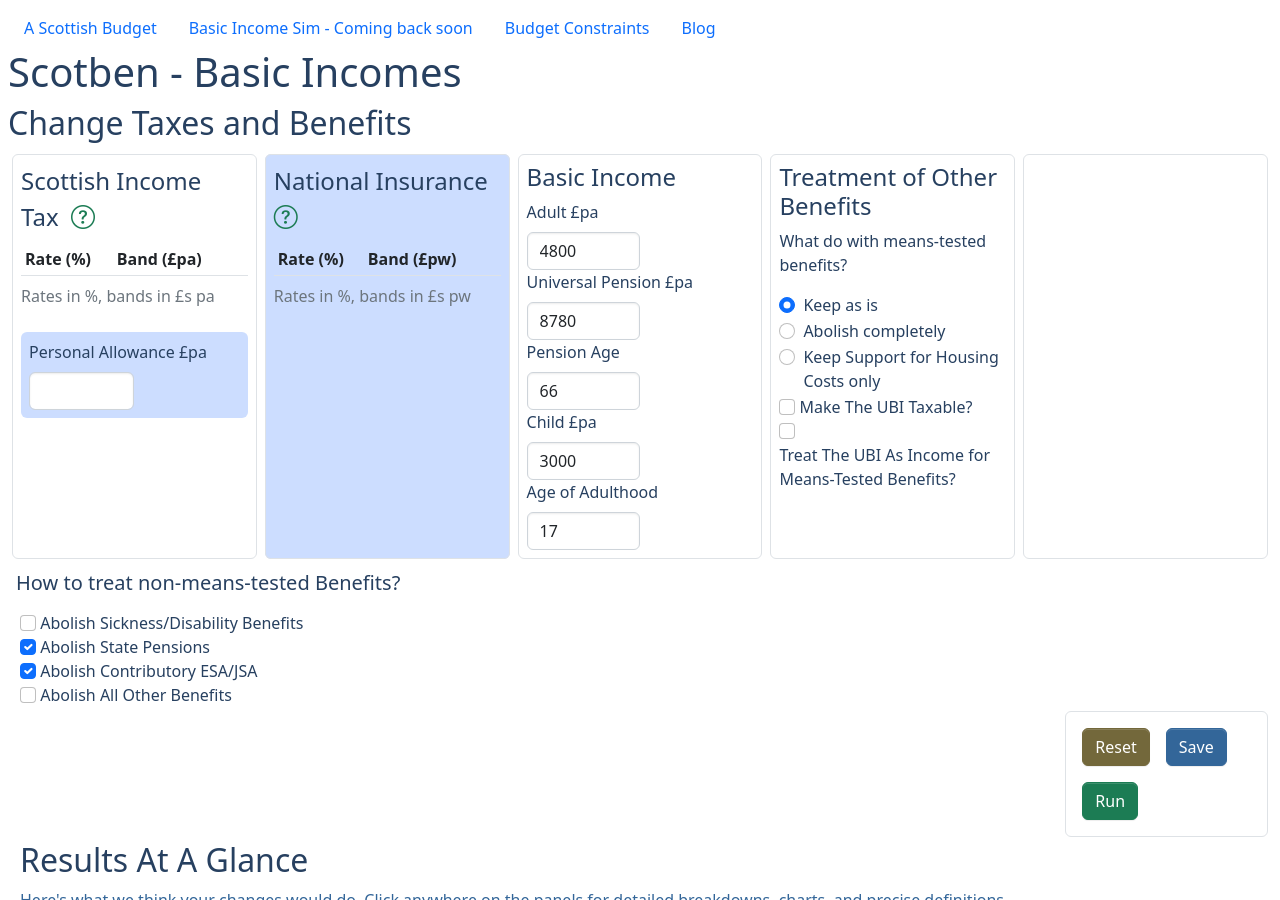
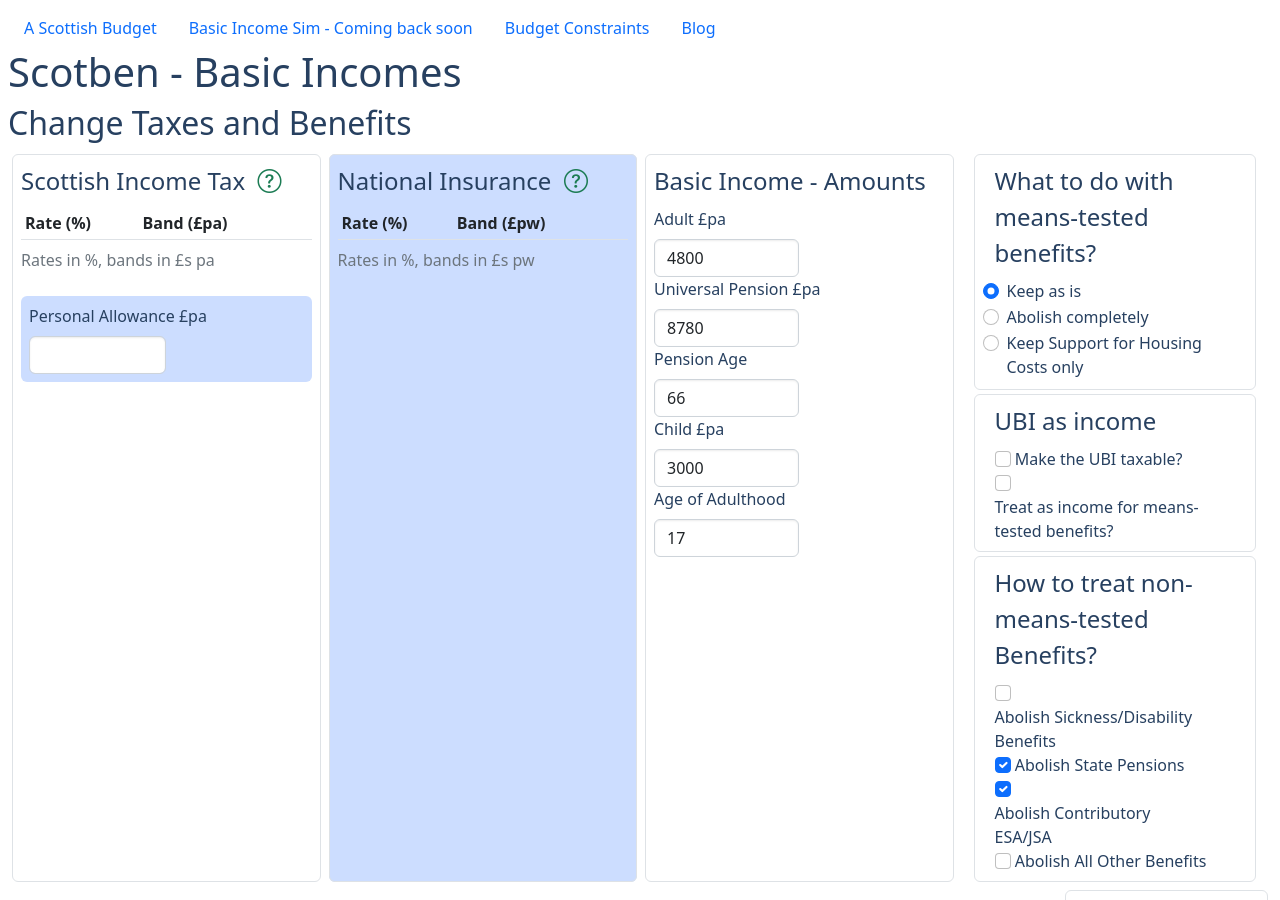
Before and after one commit to grahamstark/vwebsites, a Jekyll site: the page built from models/bi-dev.md, in a window 1280 px wide and 900 px high. Built offline with Jekyll 4.4.1, drawn with Linux system fonts in a browser that asks for light colours; nearby versions of some CDN libraries.

```diff
--- a/models/_includes/bi-inputs.html
+++ b/models/_includes/bi-inputs.html
@@ -44,7 +44,7 @@
                 </table>
             </fieldset>
             <fieldset class="col border rounded-2 m-1 p-2">
-                    <h4>Basic Income</h4>
+                    <legend>Basic Income - Amounts</legend>
                     <div class="row">
                         <div class='col'>
                             <label for='adult_amount' class='form-label'>Adult £pa</label>
@@ -77,12 +77,9 @@
                     </div>
 
             </fieldset>
-            <fieldset class="col border rounded-2 m-1 p-2">
-                <h4>Treatment of Other Benefits</h4>
-                <div class="row">
             <div class='col'>
-                        <p>What do with means-tested benefits?</p>
-
+                <fieldset class="row border rounded-2 m-1 p-2">
+                    <legend>What to do with means-tested benefits?</legend>
                     <div class="form-check">
                         <input class="form-check-input"
                             type="radio"
@@ -120,31 +117,24 @@
                             Keep Support for Housing Costs only
                         </label>
                     </div>
-
+                </fieldset>
+                <fieldset class="row border rounded-2 m-1 p-2">
+                    <legend>UBI as income</legend>
                     <div class="row">
                         <div class='col'>
                             <input class="form-check-input" type="checkbox" id="ubi_taxable" />
-                            <label for='ubi_taxable' class='form-check-label'>Make The UBI Taxable?</label>
+                            <label for='ubi_taxable' class='form-check-label'>Make the UBI taxable?</label>
                         </div>
                     </div>
                     <div class="row">
                         <div class='col'>
                             <input class="form-check-input" type="checkbox" id="ubi_as_mt_income" />
-                            <label for='ubi_as_mt_income' class='form-check-label'>Treat The UBI As Income for Means-Tested Benefits?</label>
-                        </div>
+                            <label for='ubi_as_mt_income' class='form-check-label'>Treat as income for means-tested benefits?</label>
                         </div>
                     </div>
                 </fieldset>
-            <fieldset class="col border rounded-2 m-1 p-2">
-
-
-            </fieldset>
-
-                <div class="row p-2">
-                    <div class='col'>
-                    <h5>How to treat non-means-tested Benefits?</h5>
-                    </div>
-                </div>
+                <fieldset class="row border rounded-2 m-1 p-2">
+                    <legend>How to treat non-means-tested Benefits?</legend>
                     <div class="row">
                         <div class='col'>
                             <input class="form-check-input" type="checkbox" id="abolish_sickness_bens"/>
@@ -170,6 +160,5 @@
                         </div>
                     </div>
                 </fieldset>
-        </div> <!-- single row -->
     </div><!-- container-fluid -->
 </form>
```
Lines whose indentation alone changed are shown as unchanged.
